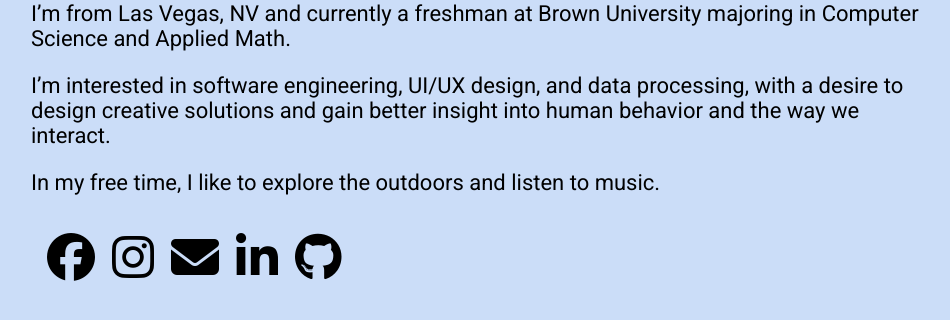
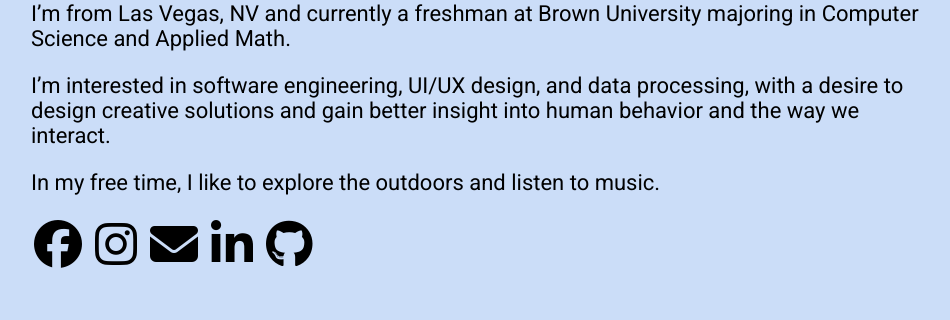
Before and after one commit to jessieyli/jessieyli.github.io, a PHP site: page / in a window 1280 px wide. Shown: the part 265-585 px from the top of the page, without its empty margins (169-1119 px from the left). Run offline with PHP 8.4, Linux system fonts and the light colour scheme; some libraries are stand-ins or nearby versions.

Commit message:
Add files via upload

```diff
--- a/styles.css
+++ b/styles.css
@@ -51,7 +51,10 @@ p {
 table {
     margin-left: 15%;
     margin-right:15%;
-    border-spacing: 15px;
+}
+
+td {
+    padding-right: 10px;
 }
 
 
```
